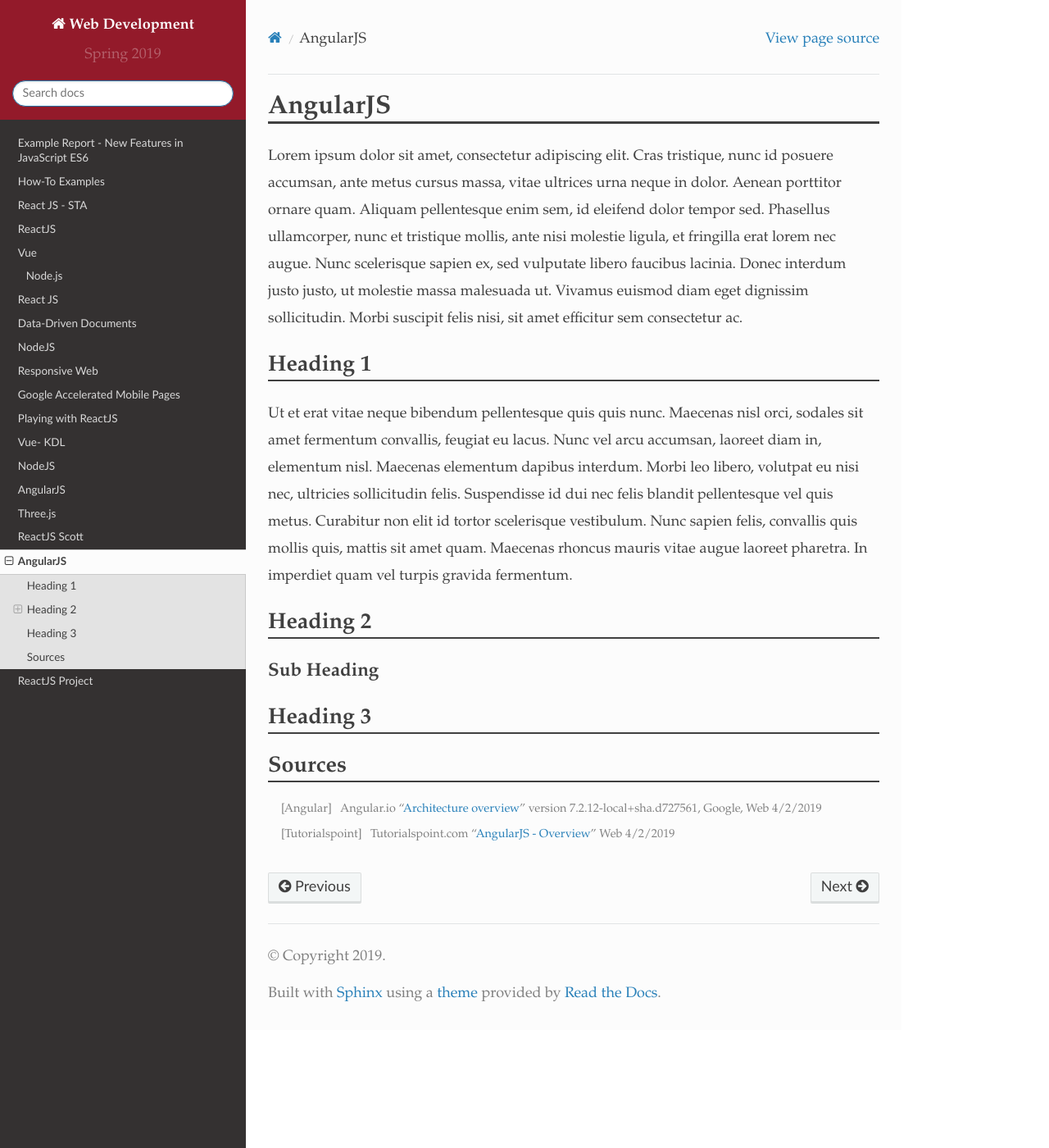
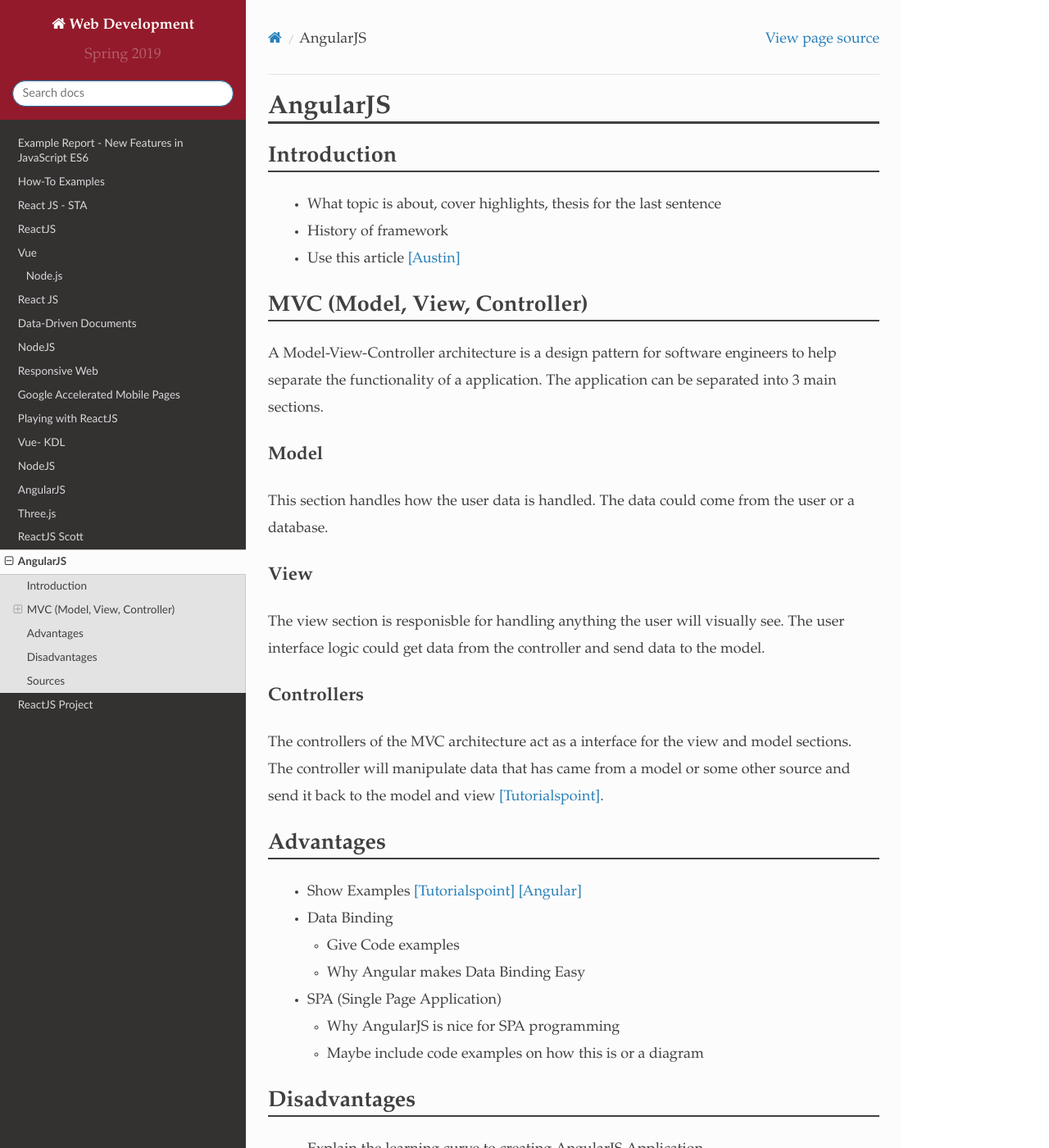
Before and after one commit to pvcraven/2019_spring_web_dev, a Sphinx documentation site: the page built from source/final/smith/index.rst, in a window 1280 px wide and 1400 px high. Shown: the whole window at 82% size. Built offline with Sphinx 7.4.7 and the Read the Docs theme 2.0.0, drawn with Linux system fonts in a browser that asks for light colours; some of the changed text lies outside the part shown.

Commit message:
Added most citations, Started working on MVC section

```diff
--- a/source/final/smith/index.rst
+++ b/source/final/smith/index.rst
@@ -1,42 +1,72 @@
 AngularJS
 ======================
 
-Lorem ipsum dolor sit amet, consectetur adipiscing elit. Cras tristique, nunc
-id posuere accumsan, ante metus cursus massa, vitae ultrices urna neque in dolor.
-Aenean porttitor ornare quam. Aliquam pellentesque enim sem, id eleifend dolor
-tempor sed. Phasellus ullamcorper, nunc et tristique mollis, ante nisi molestie
-ligula, et fringilla erat lorem nec augue. Nunc scelerisque sapien ex, sed
-vulputate libero faucibus lacinia. Donec interdum justo justo, ut molestie massa
-malesuada ut. Vivamus euismod diam eget dignissim sollicitudin. Morbi suscipit
-felis nisi, sit amet efficitur sem consectetur ac.
+Introduction
+------------
 
-Heading 1
----------
+  * What topic is about, cover highlights, thesis for the last sentence
+  * History of framework
+  * Use this article [Austin]_
 
-Ut et erat vitae neque bibendum pellentesque quis quis nunc. Maecenas nisl orci,
-sodales sit amet fermentum convallis, feugiat eu lacus. Nunc vel arcu accumsan,
-laoreet diam in, elementum nisl. Maecenas elementum dapibus interdum. Morbi leo
-libero, volutpat eu nisi nec, ultricies sollicitudin felis. Suspendisse id dui
-nec felis blandit pellentesque vel quis metus. Curabitur non elit id tortor
-scelerisque vestibulum. Nunc sapien felis, convallis quis mollis quis, mattis
-sit amet quam. Maecenas rhoncus mauris vitae augue laoreet pharetra. In imperdiet
-quam vel turpis gravida fermentum.
+MVC (Model, View, Controller)
+-----------------------------
 
-Heading 2
----------
+A Model-View-Controller architecture is a design pattern for software engineers
+to help separate the functionality of a application. The application can be
+separated into 3 main sections.
 
-Sub Heading
+Model
+~~~~~
+
+This section handles how the user data is handled. The data could come from
+the user or a database.
+
+View
+~~~~
+
+The view section is responisble for handling anything the user will visually see.
+The user interface logic could get data from the controller and send data to the
+model.
+
+Controllers
 ~~~~~~~~~~~
 
-Heading 3
----------
+The controllers of the MVC architecture act as a interface for the view and model
+sections. The controller will manipulate data that has came from a model or some
+other source and send it back to the model and view [Tutorialspoint]_.
+
+Advantages
+----------
+
+  * Show Examples [Tutorialspoint]_ [Angular]_
+  * Data Binding
+
+    * Give Code examples
+    * Why Angular makes Data Binding Easy
+
+  * SPA (Single Page Application)
+
+    * Why AngularJS is nice for SPA programming
+    * Maybe include code examples on how this is or a diagram
+
+Disadvantages
+-------------
+
+  * Explain the learning curve to creating AngularJS Application
+  * Discuss why Angular is costly
+  * User must enable JS or page doesnt really do anything or show anything
+
 
 
 Sources
 -------
 
-.. [Angular] Angular.io "`Architecture overview <https://angular.io/guide/architecture>`_" version 7.2.12-local+sha.d727561, Google, Web 4/2/2019
+.. [Angular] Angular.io "`Architecture overview <https://angular.io/guide/architecture>`_ "version 7.2.12-local+sha.d727561, Google, Web 4/2/2019
 
-.. [Tutorialspoint] Tutorialspoint.com "`AngularJS - Overview <https://www.tutorialspoint.com/angularjs/angularjs_overview.htm>`_" Web 4/2/2019
+.. [Tutorialspoint] Tutorialspoint.com "`AngularJS - Overview <https://www.tutorialspoint.com/angularjs/angularjs_overview.htm>`_ "Web 4/2/2019
 
-.. [Chansuwath, Senivongse] W. Chansuwath and T. Senivongse "A model-driven development of web applications using AngularJS framework," 2016 IEEE/ACIS 15th International Conference on Computer and Information Science (ICIS), Okayama, 2016, pp. 1-6.
+.. [Tutorialspoint] Tutorialspoint.com "`MVC Framework - Introduction <https://www.tutorialspoint.com/mvc_framework/mvc_framework_introduction.htm>`_ "Web 4/4/2019
+
+.. [Austin] Andrew Austin “`An Overview of AngularJS for Managers. <https://andrewaustin.com/an-overview-of-angularjs-for-managers/>`_” Andrew Austin, 14 Aug. 2014
+
+.. [Chansuwath] W. Chansuwath and T. Senivongse "`A model-driven development of web applications using AngularJS framework <https://ieeexplore.ieee.org/document/7550838/>`_ "2016 IEEE/ACIS 15th International Conference on Computer and Information Science (ICIS), Okayama, 2016, pp. 1-6.
```
